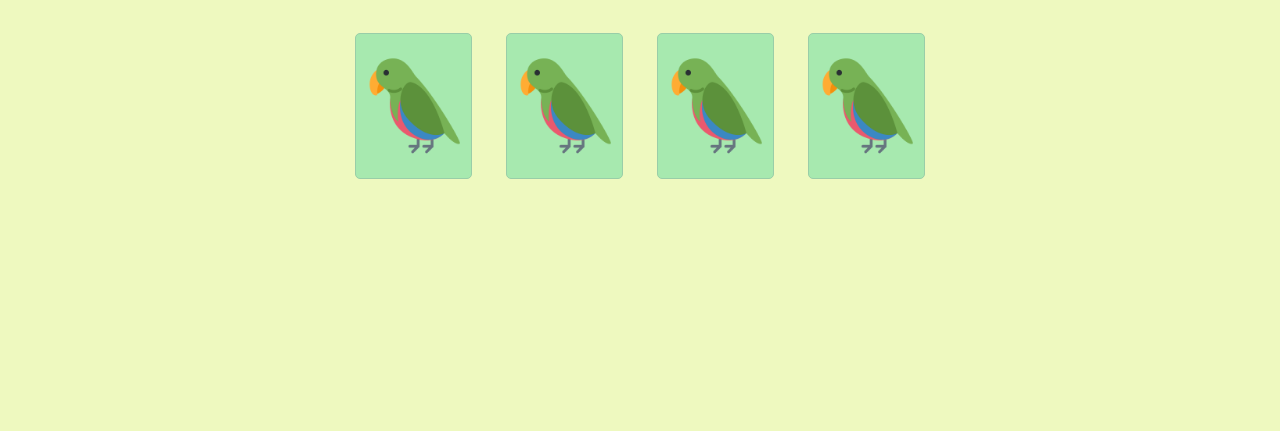
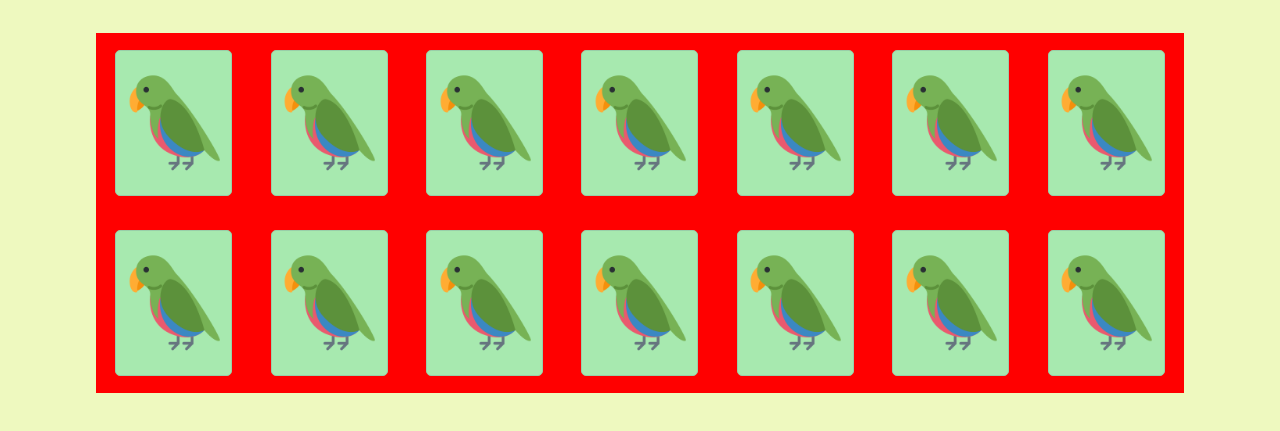
Before and after one commit to duanzin/parrotsCardGame, a plain HTML site: page index.html in a window 1280 px wide. Shown: the part 103-534 px from the top of the page. Drawn offline with Linux system fonts and the light colour scheme.

Commit message:
desktop feito, sem script

```diff
--- a/estilo.css
+++ b/estilo.css
@@ -1,38 +1,58 @@
 * {
   box-sizing: border-box;
 }
+/*pagina toda*/
 body {
   background-color: #eef9bf;
   display: flex;
+  flex-wrap: wrap;
   flex-direction: column;
   align-items: center;
+  justify-content: center;
 }
+/*topo, contem titulo*/
 header {
   margin: 40px 0px;
 }
+/*titulo*/
 h1 {
   font-family: "Roboto", sans-serif;
   font-weight: 700;
   font-size: 56px;
   color: #75b79e;
 }
+/*tudo abaixo do titulo*/
 main {
-  width: 80%;
+  width: 85%;
   display: flex;
+  flex-wrap: wrap;
   justify-content: center;
 }
-.carta {
+/*container das cartas*/
+ul{
+  background-color: red;
+  width: 100%;
+  height: 360px;
+  display: flex;
+  flex-wrap: wrap;
+  flex-direction: column;
+  justify-content: center;
+  align-items: center;
+}
+/*cartas*/
+li {
   background-color: #a7e9af;
   width: 117px;
   height: 146px;
-  margin: 0 17px;
+  margin: 17px 0;
   border: 1px solid #99cea8;
   border-radius: 5px;
   display: flex;
   justify-content: center;
   align-items: center;
 }
-.carta img {
+/*imagem da carta*/
+li img {
   width: 100px;
   height: 100px;
 }
--- a/index.html
+++ b/index.html
@@ -21,18 +21,51 @@
       <h1>PARROT CARD GAME</h1>
     </header>
     <main>
-      <div class="carta">
-        <img src="imagens\back.png" alt="não virada" />
-      </div>
-      <div class="carta">
-        <img src="imagens\back.png" alt="não virada" />
-      </div>
-      <div class="carta">
-        <img src="imagens\back.png" alt="não virada" />
-      </div>
-      <div class="carta">
-        <img src="imagens\back.png" alt="não virada" />
-      </div>
+      <ul>
+        <li>
+          <img src="imagens\back.png" alt="não virada" />
+        </li>
+        <li>
+          <img src="imagens\back.png" alt="não virada" />
+        </li>
+        <li>
+          <img src="imagens\back.png" alt="não virada" />
+        </li>
+        <li>
+          <img src="imagens\back.png" alt="não virada" />
+        </li>
+        <li>
+          <img src="imagens\back.png" alt="não virada" />
+        </li>
+        <li>
+          <img src="imagens\back.png" alt="não virada" />
+        </li>
+        <li>
+          <img src="imagens\back.png" alt="não virada" />
+        </li>
+        <li>
+          <img src="imagens\back.png" alt="não virada" />
+        </li>
+        <li>
+          <img src="imagens\back.png" alt="não virada" />
+        </li>
+        <li>
+          <img src="imagens\back.png" alt="não virada" />
+        </li>
+        <li>
+          <img src="imagens\back.png" alt="não virada" />
+        </li>
+        <li>
+          <img src="imagens\back.png" alt="não virada" />
+        </li>
+        <li>
+          <img src="imagens\back.png" alt="não virada" />
+        </li>
+        <li>
+          <img src="imagens\back.png" alt="não virada" />
+        </li>
+      </ul>
     </main>
+    <script src="script.js"></script>
   </body>
 </html>
```
